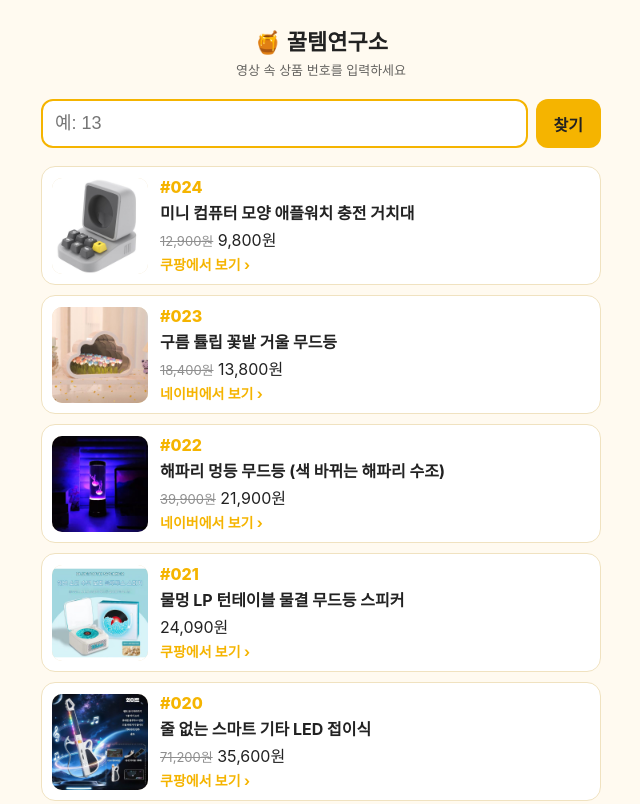
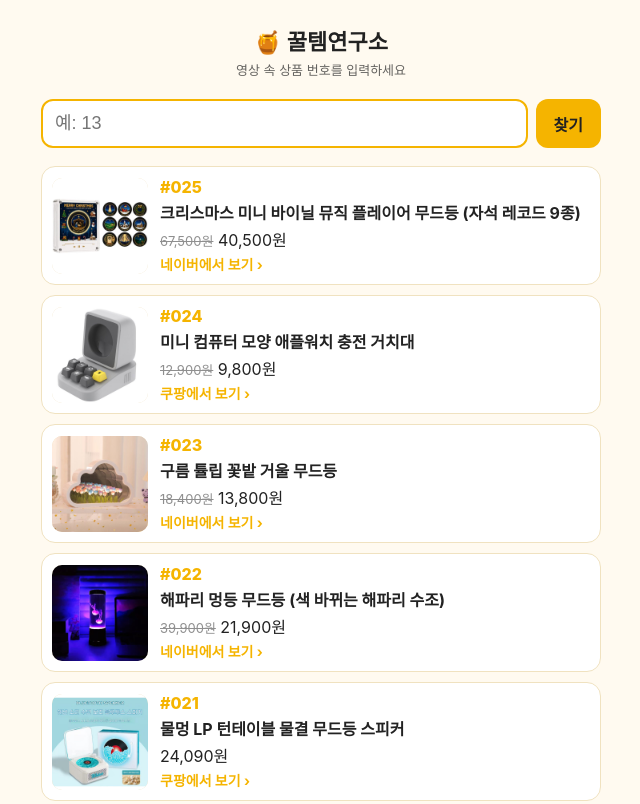
Before and after one commit to inseok1/kkultem, a plain HTML site: page index.html in a window 1280 px wide. Shown: the top 804 px of the page, without its empty margins (319-959 px from the left). Drawn offline with Linux system fonts and the light colour scheme.

Commit message:
상품 25개

```diff
--- a/index.html
+++ b/index.html
@@ -18,6 +18,11 @@ h1{font-size:22px;margin:8px 0 4px;text-align:center} .sub{text-align:center;fon
 </style></head><body><main>
 <h1>🍯 꿀템연구소</h1><p class="sub">영상 속 상품 번호를 입력하세요</p>
 <form class="find" onsubmit="go();return false"><input id="q" inputmode="numeric" placeholder="예: 13" autocomplete="off"><button>찾기</button></form>
+<a class="card" id="n025" href="https://naver.me/FyAzmtFf" target="_blank" rel="nofollow sponsored noopener">
+  <img src="img/025.jpg" alt="" loading="lazy">
+  <div class="info"><span class="no">#025</span><b>크리스마스 미니 바이닐 뮤직 플레이어 무드등 (자석 레코드 9종)</b>
+  <span class="price"><s>67,500원</s> 40,500원</span>
+  <span class="btn">네이버에서 보기 ›</span></div></a>
 <a class="card" id="n024" href="https://link.coupang.com/a/iXcavB2bxk" target="_blank" rel="nofollow sponsored noopener">
   <img src="img/024.jpg" alt="" loading="lazy">
   <div class="info"><span class="no">#024</span><b>미니 컴퓨터 모양 애플워치 충전 거치대</b>
```
Also changed, not shown: img/025.jpg (added).
